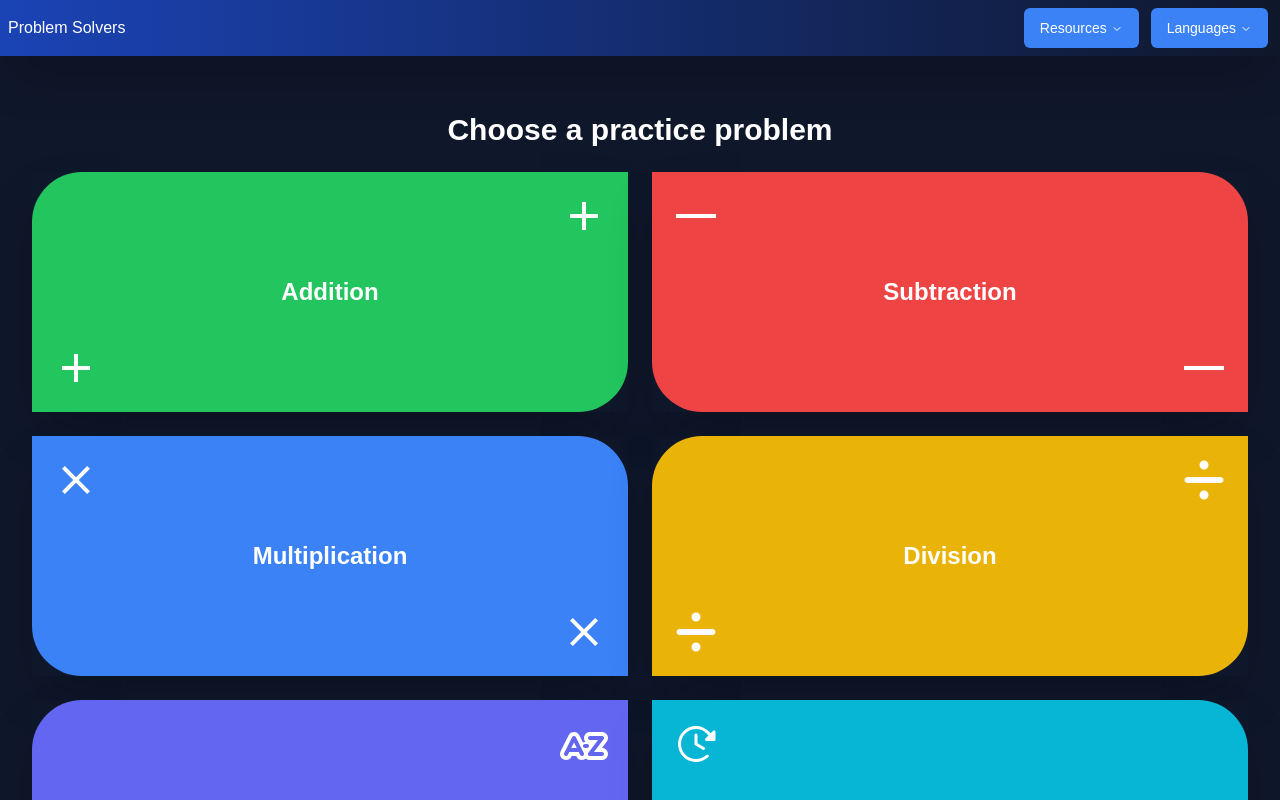
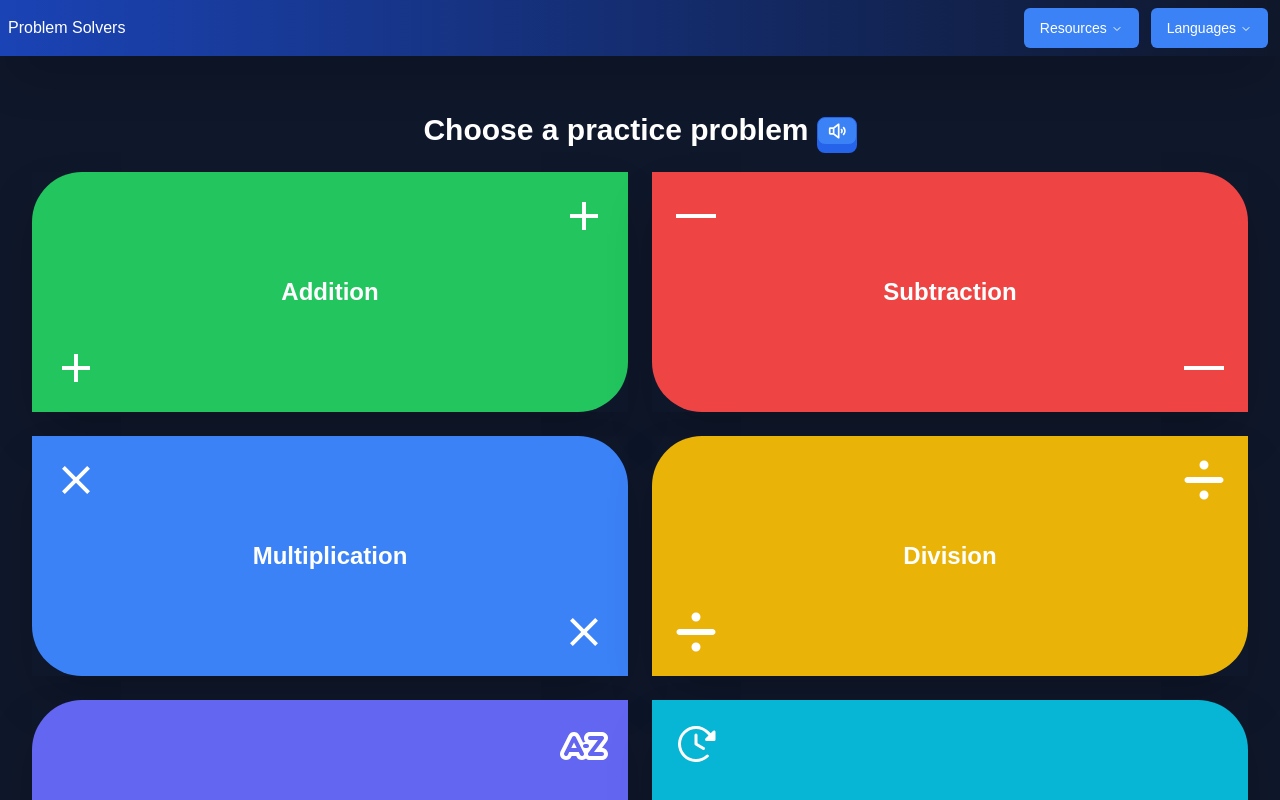
Before and after one commit to bartswierz/learning-game, a React (Vite) app: page / in a window 1280 px wide. Shown: the top 800 px of the page. Built offline with nearby package versions, Linux system fonts and the light colour scheme; a web font is replaced by a local one.

Commit message:
updated the home page title description with a 5 language text to speech feature

```diff
--- a/src/constants/constants.ts
+++ b/src/constants/constants.ts
@@ -2,6 +2,15 @@ import { TTSDataType } from "../types/types";
 
 // Text-To-Speech data object for each operation / page
 export const TTS_DATA: TTSDataType = {
+  HOME: {
+    description: {
+      "en-US": "Choose a practice problem",
+      "es-ES": "Elige un problema de práctica",
+      "pl-PL": "Wybierz problem do praktyki",
+      "de-DE": "Wählen Sie ein Übungsproblem aus",
+      "fr-FR": "Choisissez un problème de pratique",
+    },
+  },
   operations: {
     ADDITION: {
       description: {
--- a/src/pages/Home.tsx
+++ b/src/pages/Home.tsx
@@ -6,13 +6,30 @@ import { IoMdClose } from "react-icons/io";
 import { GrSubtract } from "react-icons/gr";
 import { TiSortAlphabeticallyOutline } from "react-icons/ti";
 import { PiClockClockwiseFill } from "react-icons/pi";
+import Heading from "@/components/ui/Layout/Heading";
+import { TTS_DATA } from "@/constants/constants";
+import useTTSStore from "@/store/tts_store";
 
 export default function HomePage() {
   const { t } = useTranslation();
 
+  // TODO - add TTS_DATA to the project - update the file path
+  /** ADD TO DOCS ON HOW TO ADD MORE LANGUAGE TRANSLATIONS TO A HEADER
+   * 1. Add a new key to the TTS_DATA object in /constants/constants.ts
+   * 2. Update the TTSDataType with our new key
+   * 3. In the file where you want to use the new translation, import the TTS_DATA object -> import { TTS_DATA } from "@/constants/constants";
+   * 4. import the DescriptionType -> import { DescriptionType } from "@/types/types";
+   * 5. import our TTS Store -> import useTTSStore from "@/store/tts_store"; -> this will be used to fetch the current language set -> this will be passed down to our heading as the language prop
+   * 6. Inside the component, destructure the key we added into the TTS_DATA -> i.e. const { CLOCK } = TTS_DATA; -> this will give us access to the description object for our CLOCK key
+   * 6a. to get appropriate description from the key, we will grab the value of the that specific language with the language key -> i.e. const ttsDescription: string = CLOCK.description[ttsLanguage];
+   */
+  const ttsLanguage = useTTSStore((state) => state.language);
+  const { HOME } = TTS_DATA;
+  const tts_description: string = HOME.description[ttsLanguage];
+
   return (
-    <div className="container mt-8x pb-12 mt-[56px]">
-      <h1 className="text-3xl font-bold text-center mb-6">{t("Choose a practice problem")}</h1>
+    <div className="container pb-12 mt-[56px]">
+      <Heading text={tts_description} voiceText={tts_description} className="text-3xl font-bold mb-6" language={ttsLanguage} />
       <ul className="grid grid-cols-1 md:grid-cols-2 gap-6">
         {homepageLinks.map(({ link, title, listItemStyle }) => {
           return (
--- a/src/types/types.ts
+++ b/src/types/types.ts
@@ -99,6 +99,9 @@ export type DescriptionType = {
 export type LanguageType = "en-US" | "es-ES" | "pl-PL" | "de-DE" | "fr-FR";
 
 export type TTSDataType = {
+  HOME: {
+    description: DescriptionType;
+  };
   operations: {
     ADDITION: {
       description: DescriptionType;
```
